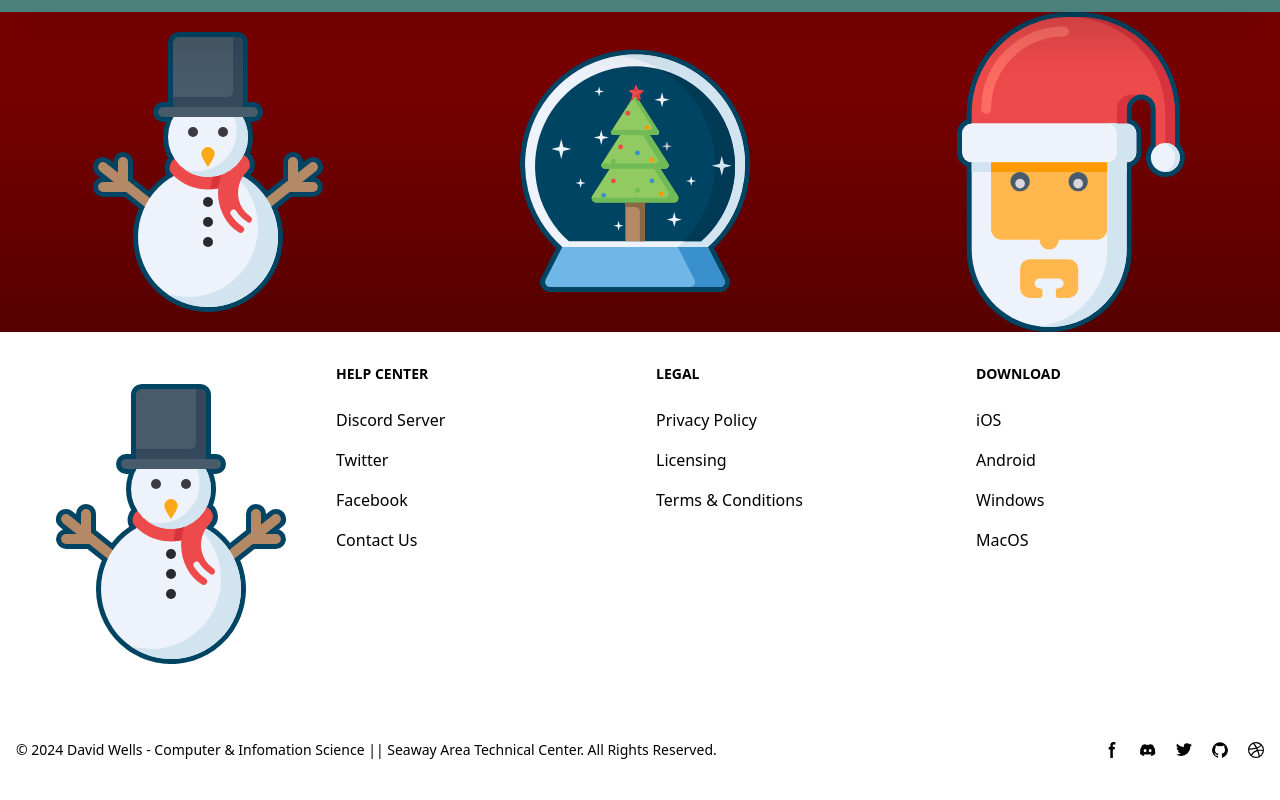
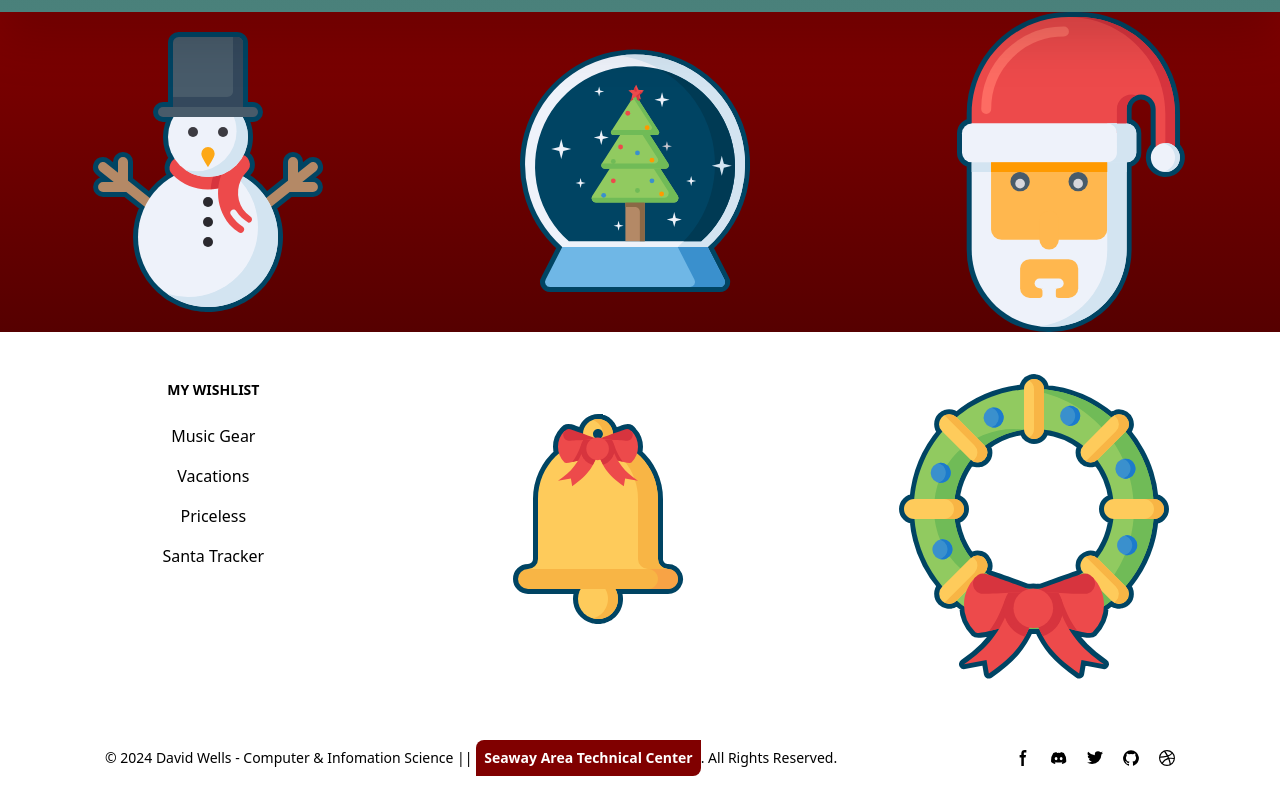
Before and after one commit to dmwellsSDBD/Christmas2024, a website: page src/index.html in a window 1280 px wide. Shown: the part 2508-3308 px from the top of the page. Drawn offline with nearby package versions, Linux system fonts and the light colour scheme; a web font is replaced by a local one.

Commit message:
Friday Afternoon

```diff
--- a/src/index.html
+++ b/src/index.html
@@ -187,7 +187,7 @@
     </div>
   </main>
 
-  <div class="bg-gradient-to-b from-red to-dkRed max-h-spacer flex flex-row justify-around items-center">
+  <div class="bg-gradient-to-b from-red to-dkRed max-h-spacer flex flex-row flex-wrap justify-around items-center">
     <div class="min-w-80 border-dkGreen">
       <img src="img/snowman.svg" alt="A snowman graphic" class="min-w-80">
     </div>
@@ -201,61 +201,33 @@
 
   <footer class="bg-white dark:bg-gray-900">
     <div class="mx-auto w-full max-w-screen-xl">
-      <div class="grid grid-cols-2 gap-8 px-4 py-6 lg:py-8 md:grid-cols-4">
-        <div>
-          <img src="img/snowman.svg" alt="A snowman graphic" class="min-w-80">
-        </div>
-        <div>
-            <h2 class="mb-6 text-sm font-semibold text-gray-900 uppercase dark:text-white">Help center</h2>
+      <div class="grid grid-cols-2 place-tiems-center gap-8 px-4 py-6 lg:py-8 md:grid-cols-3">
+        <div class="text-center items-center mt-4">
+            <h2 class="mb-6 text-sm font-semibold text-gray-900 uppercase dark:text-white">My Wishlist</h2>
             <ul class="text-gray-500 dark:text-gray-400 font-medium">
                 <li class="mb-4">
-                    <a href="#" class="hover:underline">Discord Server</a>
+                    <a href="#" class="hover:underline">Music Gear</a>
                 </li>
                 <li class="mb-4">
-                    <a href="#" class="hover:underline">Twitter</a>
+                    <a href="#" class="hover:underline">Vacations</a>
                 </li>
                 <li class="mb-4">
-                    <a href="#" class="hover:underline">Facebook</a>
+                    <a href="#" class="hover:underline">Priceless</a>
                 </li>
                 <li class="mb-4">
-                    <a href="#" class="hover:underline">Contact Us</a>
+                    <a href="#" class="hover:underline">Santa Tracker</a>
                 </li>
             </ul>
         </div>
-        <div>
-            <h2 class="mb-6 text-sm font-semibold text-gray-900 uppercase dark:text-white">Legal</h2>
-            <ul class="text-gray-500 dark:text-gray-400 font-medium">
-                <li class="mb-4">
-                    <a href="#" class="hover:underline">Privacy Policy</a>
-                </li>
-                <li class="mb-4">
-                    <a href="#" class="hover:underline">Licensing</a>
-                </li>
-                <li class="mb-4">
-                    <a href="#" class="hover:underline">Terms &amp; Conditions</a>
-                </li>
-            </ul>
+        <div class="place-content-center">
+          <img src="img/bell.svg" alt="A snowman graphic" class="min-w-80">
         </div>
-        <div>
-            <h2 class="mb-6 text-sm font-semibold text-gray-900 uppercase dark:text-white">Download</h2>
-            <ul class="text-gray-500 dark:text-gray-400 font-medium">
-                <li class="mb-4">
-                    <a href="#" class="hover:underline">iOS</a>
-                </li>
-                <li class="mb-4">
-                    <a href="#" class="hover:underline">Android</a>
-                </li>
-                <li class="mb-4">
-                    <a href="#" class="hover:underline">Windows</a>
-                </li>
-                <li class="mb-4">
-                    <a href="#" class="hover:underline">MacOS</a>
-                </li>
-            </ul>
+        <div class="place-content-center">
+          <img src="img/wreath.svg" alt="A Christmas wreath graphic" class="min-w-80">
         </div>
     </div>
-    <div class="px-4 py-6 bg-gray-100 dark:bg-gray-700 md:flex md:items-center md:justify-between">
-        <span class="text-sm text-gray-500 dark:text-gray-300 sm:text-center">© 2024 David Wells - Computer &amp; Infomation Science || Seaway Area Technical Center. All Rights Reserved.
+    <div class="px-4 py-6 bg-gray-100 dark:bg-gray-700 md:flex md:items-center md:justify-around">
+        <span class="text-sm text-gray-500 dark:text-gray-300 sm:text-center">© 2024 David Wells - Computer &amp; Infomation Science || <button href="https://www.sllboces.org/apps/pages/CTE/SeawayTech" class="rounded-tl-lg rounded-br-lg hover:rounded-none bg-red text-white p-2 font-bold hover:bg-green" target="_blank">Seaway Area Technical Center</button>. All Rights Reserved.
         </span>
         <div class="flex mt-4 sm:justify-center md:mt-0 space-x-5 rtl:space-x-reverse">
             <a href="#" class="text-gray-400 hover:text-gray-900 dark:hover:text-white">
```
Also changed, not shown: src/output.css.
